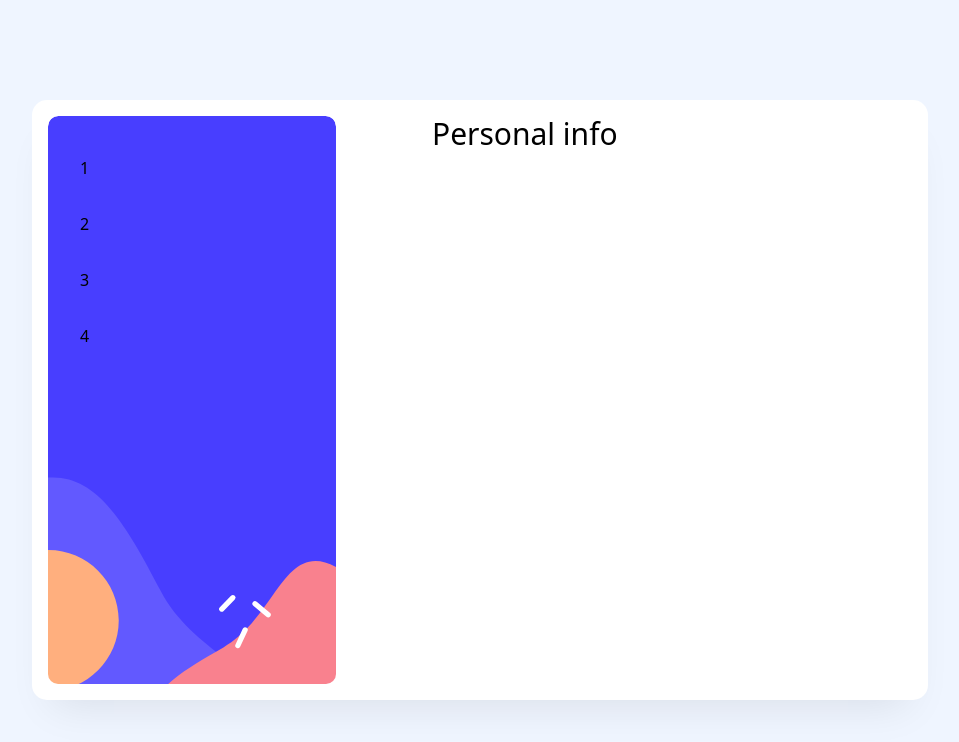
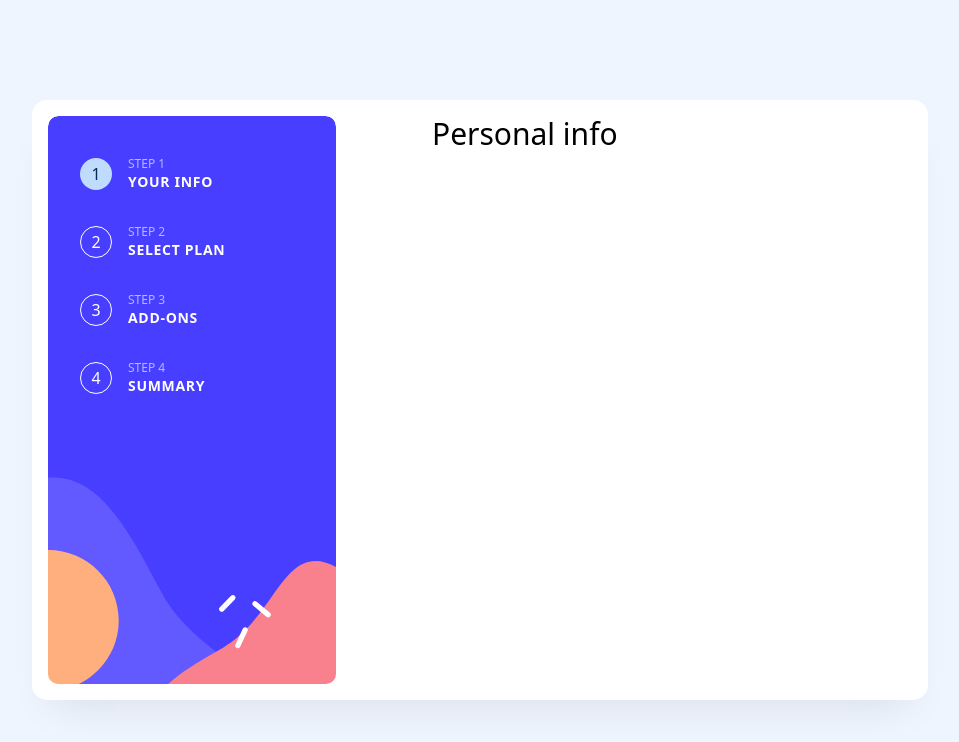
Before and after one commit to rohald89/multi-step-form, a React (Vite) app: page / in a window 1280 px wide. Shown: the top 742 px of the page, without its empty margins (160-1119 px from the left). Built offline with nearby package versions, Linux system fonts and the light colour scheme.

Commit message:
added StepLink

```diff
--- /dev/null
+++ b/src/components/StepLink/StepLink.tsx
@@ -0,0 +1,20 @@
+function StepLink({ step, active }: { step: { id: number; title: string }; active: boolean }) {
+  console.log(step)
+  return (
+    <div className='flex items-center gap-4 text-white'>
+      <div
+        className={`${
+          active ? 'bg-blue-200 text-[#022959]' : 'border-1 border-white'
+        } grid h-8 w-8 place-items-center rounded-full `}
+      >
+        {step.id}
+      </div>
+      <p className='hidden uppercase md:flex md:flex-col'>
+        <span className='text-xs text-[#abbcff]'>Step {step.id}</span>
+        <span className='text-sm font-bold tracking-wider'>{step.title}</span>
+      </p>
+    </div>
+  )
+}
+
+export default StepLink
--- /dev/null
+++ b/src/components/StepLink/index.ts
@@ -0,0 +1,2 @@
+export * from './StepLink'
+export { default } from './StepLink'
--- a/src/components/StepNavigation/StepNavigation.tsx
+++ b/src/components/StepNavigation/StepNavigation.tsx
@@ -1,10 +1,31 @@
+import StepLink from '../StepLink'
+
 function StepNavigation() {
+  const activeStep = 1
+
+  const steps = [
+    {
+      id: 1,
+      title: 'Your info',
+    },
+    {
+      id: 2,
+      title: 'Select Plan',
+    },
+    {
+      id: 3,
+      title: 'Add-ons',
+    },
+    {
+      id: 4,
+      title: 'Summary',
+    },
+  ]
   return (
     <div className='fixed inset-0 flex h-[172px] items-start justify-center gap-4 bg-mobile-nav bg-cover bg-no-repeat pt-8 md:static md:h-auto md:w-2/6 md:flex-col md:justify-start md:gap-8 md:rounded-wrapper-md md:bg-desktop-nav md:px-8 md:pt-10'>
-      <button>1</button>
-      <button>2</button>
-      <button>3</button>
-      <button>4</button>
+      {steps.map((step) => (
+        <StepLink key={step.id} step={step} active={step.id === activeStep} />
+      ))}
     </div>
   )
 }
--- a/tailwind.config.cjs
+++ b/tailwind.config.cjs
@@ -6,6 +6,9 @@ module.exports = {
       backgroundImage: {
         'desktop-nav': 'url(./images/bg-sidebar-desktop.svg)',
         'mobile-nav': 'url(./images/bg-sidebar-mobile.svg)',
+      },
+      borderWidth: {
+        1: '1px',
       },
       borderRadius: {
         'wrapper-lg': '15px',
```
